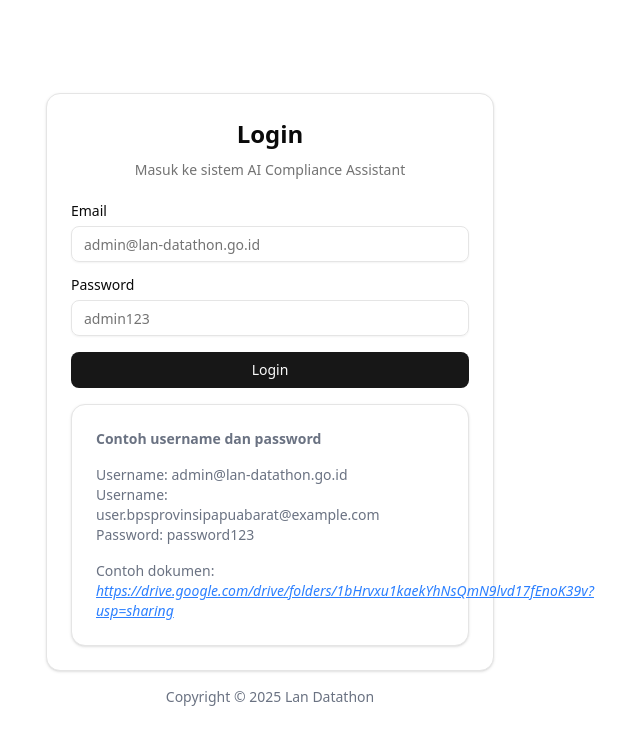
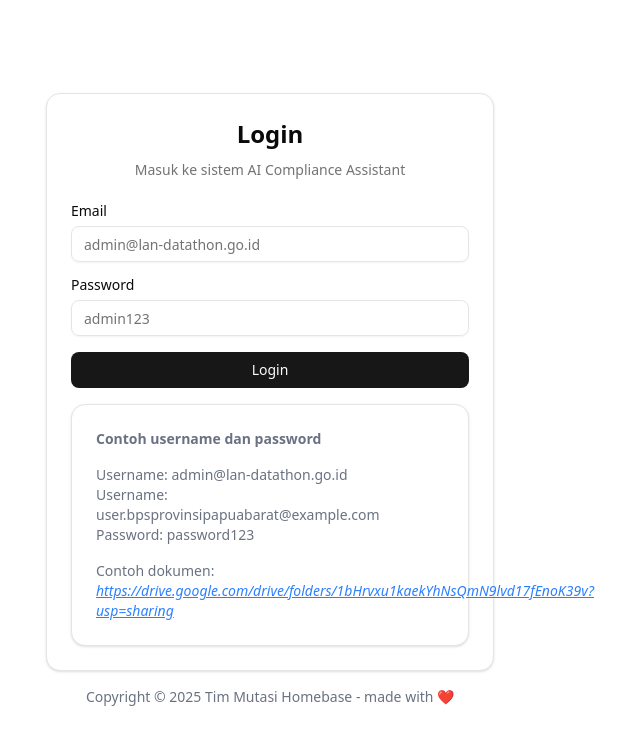
Before and after one commit to neolinoux/lan-datathon-mutasihomebase, a Next.js app: page /login in a window 1280 px wide. Shown: the top 744 px of the page, without its empty margins (370-1010 px from the left). Built offline with nearby package versions, Linux system fonts and the light colour scheme.

Commit message:
fix: update copyright notice on login page to reflect current year and author

```diff
--- a/app/login/page.tsx
+++ b/app/login/page.tsx
@@ -114,7 +114,7 @@ export default function LoginPage() {
         </CardContent>
       </Card>
       <div className="text-center text-sm text-gray-500">
-        <p>Copyright © 2025 Lan Datathon</p>
+        <p>Copyright © {new Date().getFullYear()} Tim Mutasi Homebase - made with ❤️</p>
       </div>
     </div>
   )
```
